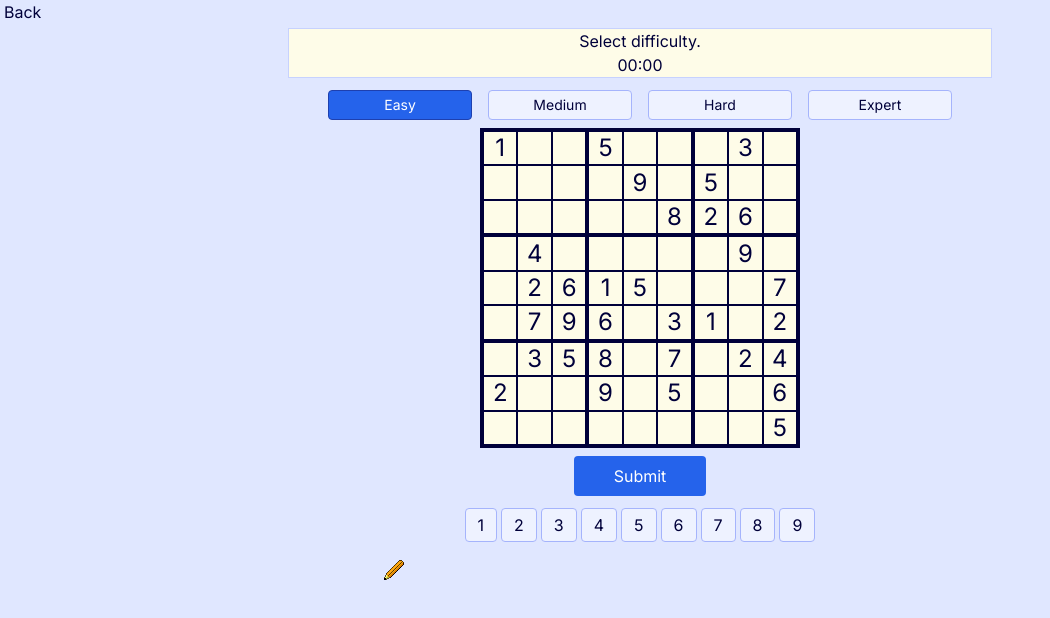
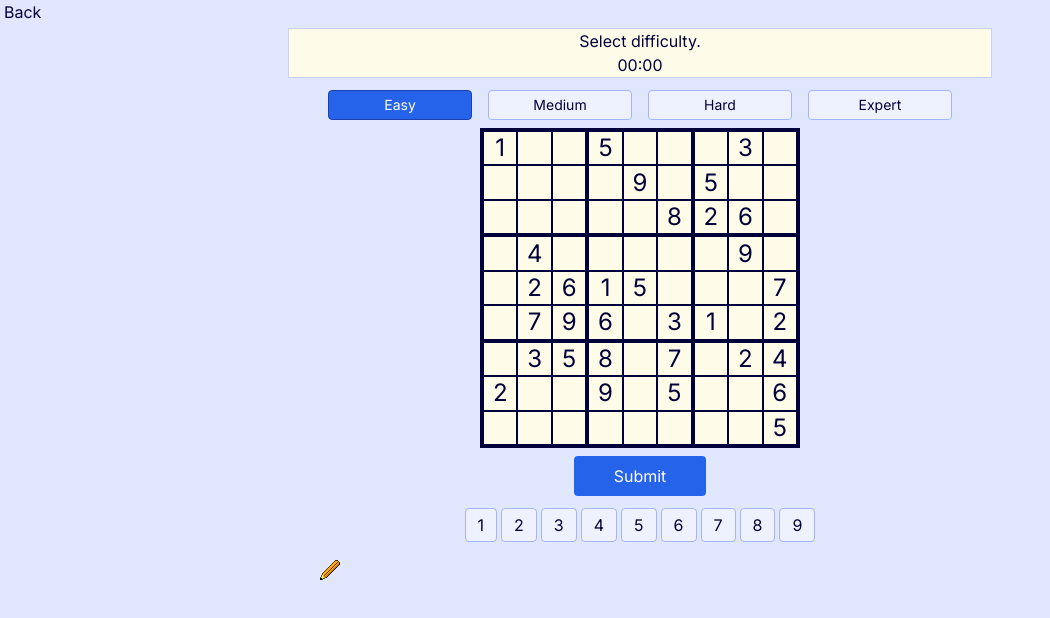
Before and after one commit to StellyITA/puzzle-challenge, a Next.js app: page /sudoku in a window 1280 px wide. Shown: the top 618 px of the page, without its empty margins (0-1050 px from the left). Built offline with nearby package versions, Linux system fonts and the light colour scheme.

Commit message:
style: Make pencil icon position responsive

```diff
--- a/src/app/sudoku/page.jsx
+++ b/src/app/sudoku/page.jsx
@@ -43,7 +43,7 @@ export default function Sudoku() {
 				<button>
 					<Image
 						src={pencilIcon}
-						className="m-4 sm:ml-96"
+						className="m-4 sm:ml-36 lg:ml-80"
 					/>
 				</button>
 		</div>
```
